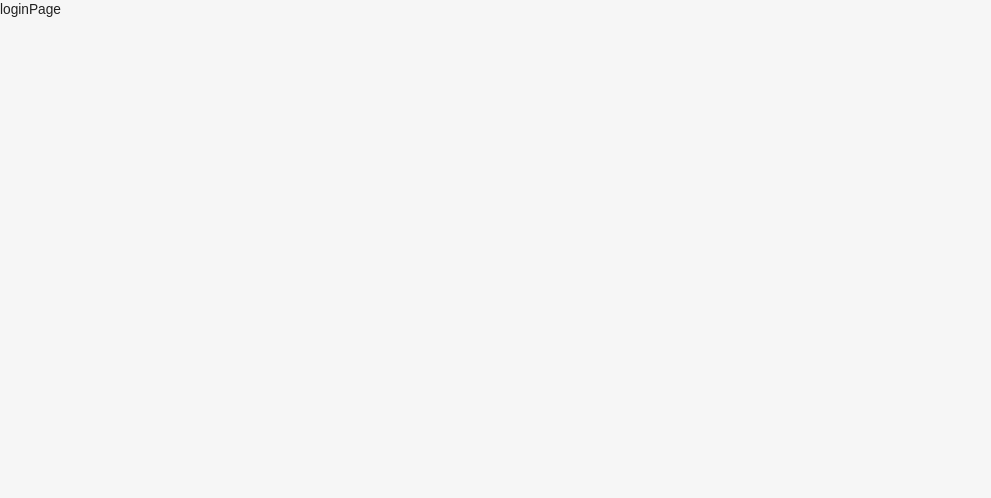
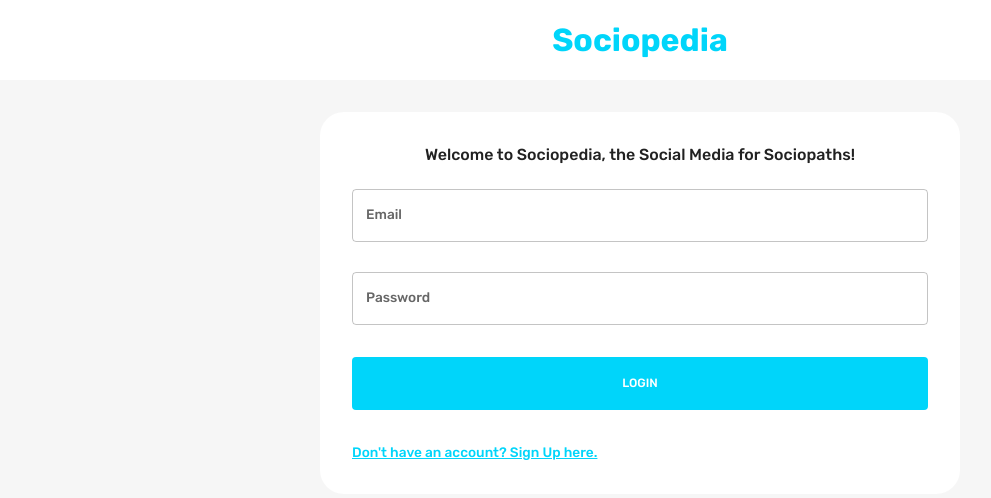
Before and after one commit to Raj-Thombare/Sociopedia, a React (Vite) app in the folder client/: page / in a window 1280 px wide. Shown: the top 498 px of the page, without its empty margins (0-991 px from the left). Built offline with nearby package versions, Linux system fonts and the light colour scheme.

Commit message:
feat:authentication

```diff
--- a/client/src/App.jsx
+++ b/client/src/App.jsx
@@ -1,4 +1,4 @@
-import { Routes, Route } from "react-router-dom";
+import { Routes, Route, Navigate } from "react-router-dom";
 import { HomePage, LoginPage, ProfilePage } from "./scenes";
 import { useMemo } from "react";
 import { useSelector } from "react-redux";
@@ -9,14 +9,21 @@ import { themeSettings } from "./theme";
 function App() {
   const mode = useSelector((state) => state.mode);
   const theme = useMemo(() => createTheme(themeSettings(mode)), [mode]);
+  const isAuth = Boolean(useSelector((state) => state.token));
   return (
     <div>
       <ThemeProvider theme={theme}>
         <CssBaseline />
         <Routes>
           <Route path="/" element={<LoginPage />} />
-          <Route path="/home" element={<HomePage />} />
-          <Route path="/profile/:userId" element={<ProfilePage />} />
+          <Route
+            path="/home"
+            element={isAuth ? <HomePage /> : <Navigate to="/" />}
+          />
+          <Route
+            path="/profile/:userId"
+            element={isAuth ? <ProfilePage /> : <Navigate to="/" />}
+          />
         </Routes>
       </ThemeProvider>
     </div>
--- /dev/null
+++ b/client/src/scenes/loginPage/Form.jsx
@@ -0,0 +1,275 @@
+import { useState } from "react";
+import {
+  Box,
+  Button,
+  TextField,
+  useMediaQuery,
+  Typography,
+  useTheme,
+} from "@mui/material";
+import EditOutlinedIcon from "@mui/icons-material/EditOutlined";
+import { Formik } from "formik";
+import * as yup from "yup";
+import { useNavigate } from "react-router-dom";
+import { useDispatch } from "react-redux";
+import { setLogin } from "../../state";
+import Dropzone from "react-dropzone";
+import FlexBetween from "../../components/FlexBetween";
+
+const registerSchema = yup.object().shape({
+  firstName: yup.string().required("required"),
+  lastName: yup.string().required("required"),
+  email: yup.string().email("Invalid email").required("required"),
+  password: yup.string().required("required"),
+  location: yup.string().required("required"),
+  occupation: yup.string().required("required"),
+  picture: yup.string().required("required"),
+});
+
+const loginSchema = yup.object().shape({
+  email: yup.string().email("Invalid email").required("required"),
+  password: yup.string().required("required"),
+});
+
+const initialValuesRegister = {
+  firstName: "",
+  lastName: "",
+  email: "",
+  password: "",
+  location: "",
+  occupation: "",
+  picture: "",
+};
+
+const initialValuesLogin = {
+  email: "",
+  password: "",
+};
+
+const Form = () => {
+  const [pageType, setPageType] = useState("login");
+  const { palette } = useTheme();
+  const dispatch = useDispatch();
+  const navigate = useNavigate();
+  const isNonMobile = useMediaQuery("(min-width:600px)");
+  const isLogin = pageType === "login";
+  const isRegister = pageType === "register";
+
+  const register = async (values, onSubmitProps) => {
+    const formData = new FormData();
+    for (let value in values) {
+      formData.append(value, values[value]);
+    }
+
+    formData.append("picturePath", values.picture.name);
+
+    const savedUserResponse = await fetch("http://localhost:3000/auth/signup", {
+      method: "POST",
+      body: formData,
+    });
+
+    const savedUser = await savedUserResponse.json();
+
+    onSubmitProps.resetForm();
+
+    if (savedUser) {
+      setPageType("login");
+    }
+  };
+
+  const login = async (values, onSubmitProps) => {
+    const loggedInResponse = await fetch("http://localhost:3000/auth/login", {
+      method: "POST",
+      headers: { "Content-Type": "application/json" },
+      body: JSON.stringify(values),
+    });
+
+    const loggedIn = await loggedInResponse.json();
+    onSubmitProps.resetForm();
+    if (loggedIn) {
+      dispatch(
+        setLogin({
+          user: loggedIn.user,
+          token: loggedIn.token,
+        })
+      );
+    }
+    navigate("/home");
+  };
+
+  const handleFormSubmit = async (values, onSubmitProps) => {
+    if (isLogin) await login(values, onSubmitProps);
+    if (isRegister) await register(values, onSubmitProps);
+  };
+
+  return (
+    <Formik
+      onSubmit={handleFormSubmit}
+      initialValues={isLogin ? initialValuesLogin : initialValuesRegister}
+      validationSchema={isLogin ? loginSchema : registerSchema}
+    >
+      {({
+        values,
+        errors,
+        touched,
+        handleBlur,
+        handleChange,
+        handleSubmit,
+        setFieldValue,
+        resetForm,
+      }) => (
+        <form onSubmit={handleSubmit}>
+          <Box
+            display="grid"
+            gap="30px"
+            gridTemplateColumns="repeat(4, minmax(0, 1fr))"
+            sx={{
+              "& > div": { gridColumn: isNonMobile ? undefined : "span 4" },
+            }}
+          >
+            {isRegister && (
+              <>
+                <TextField
+                  label="First Name"
+                  onBlur={handleBlur}
+                  onChange={handleChange}
+                  value={values.firstName}
+                  name="firstName"
+                  error={
+                    Boolean(touched.firstName) && Boolean(errors.firstName)
+                  }
+                  helperText={touched.firstName && errors.firstName}
+                  sx={{ gridColumn: "span 2" }}
+                />
+                <TextField
+                  label="Last Name"
+                  onBlur={handleBlur}
+                  onChange={handleChange}
+                  value={values.lastName}
+                  name="lastName"
+                  error={Boolean(touched.lastName) && Boolean(errors.lastName)}
+                  helperText={touched.lastName && errors.lastName}
+                  sx={{ gridColumn: "span 2" }}
+                />
+                <TextField
+                  label="Location"
+                  onBlur={handleBlur}
+                  onChange={handleChange}
+                  value={values.location}
+                  name="location"
+                  error={Boolean(touched.location) && Boolean(errors.location)}
+                  helperText={touched.location && errors.location}
+                  sx={{ gridColumn: "span 4" }}
+                />
+                <TextField
+                  label="Occupation"
+                  onBlur={handleBlur}
+                  onChange={handleChange}
+                  value={values.occupation}
+                  name="occupation"
+                  error={
+                    Boolean(touched.occupation) && Boolean(errors.occupation)
+                  }
+                  helperText={touched.occupation && errors.occupation}
+                  sx={{ gridColumn: "span 4" }}
+                />
+                <Box
+                  gridColumn="span 4"
+                  border={`1px solid ${palette.neutral.medium}`}
+                  borderRadius="5px"
+                  p="1rem"
+                >
+                  <Dropzone
+                    acceptedFiles=".jpg,.jpeg,.png"
+                    multiple={false}
+                    onDrop={(acceptedFiles) =>
+                      setFieldValue("picture", acceptedFiles[0])
+                    }
+                  >
+                    {({ getRootProps, getInputProps }) => (
+                      <Box
+                        {...getRootProps()}
+                        border={`2px dashed ${palette.primary.main}`}
+                        p="1rem"
+                        sx={{ "&:hover": { cursor: "pointer" } }}
+                      >
+                        <input {...getInputProps()} />
+                        {!values.picture ? (
+                          <p>Add Picture Here</p>
+                        ) : (
+                          <FlexBetween>
+                            <Typography>{values.picture.name}</Typography>
+                            <EditOutlinedIcon />
+                          </FlexBetween>
+                        )}
+                      </Box>
+                    )}
+                  </Dropzone>
+                </Box>
+              </>
+            )}
+
+            <TextField
+              label="Email"
+              onBlur={handleBlur}
+              onChange={handleChange}
+              value={values.email}
+              name="email"
+              error={Boolean(touched.email) && Boolean(errors.email)}
+              helperText={touched.email && errors.email}
+              sx={{ gridColumn: "span 4" }}
+            />
+            <TextField
+              label="Password"
+              type="password"
+              onBlur={handleBlur}
+              onChange={handleChange}
+              value={values.password}
+              name="password"
+              error={Boolean(touched.password) && Boolean(errors.password)}
+              helperText={touched.password && errors.password}
+              sx={{ gridColumn: "span 4" }}
+            />
+          </Box>
+
+          {/* BUTTONS */}
+          <Box>
+            <Button
+              fullWidth
+              type="submit"
+              sx={{
+                m: "2rem 0",
+                p: "1rem",
+                backgroundColor: palette.primary.main,
+                color: palette.background.alt,
+                "&:hover": { color: palette.primary.main },
+              }}
+            >
+              {isLogin ? "LOGIN" : "REGISTER"}
+            </Button>
+            <Typography
+              onClick={() => {
+                setPageType(isLogin ? "register" : "login");
+                resetForm();
+              }}
+              sx={{
+                textDecoration: "underline",
+                color: palette.primary.main,
+                "&:hover": {
+                  cursor: "pointer",
+                  color: palette.primary.light,
+                },
+              }}
+            >
+              {isLogin
+                ? "Don't have an account? Sign Up here."
+                : "Already have an account? Login here."}
+            </Typography>
+          </Box>
+        </form>
+      )}
+    </Formik>
+  );
+};
+
+export default Form;
--- a/client/src/scenes/loginPage/index.jsx
+++ b/client/src/scenes/loginPage/index.jsx
@@ -1,5 +1,48 @@
+import { Box, Typography, useTheme, useMediaQuery } from "@mui/material";
+import Form from "./Form";
+
 const LoginPage = () => {
-  return <div>loginPage</div>;
+  const theme = useTheme();
+  const isNonMobileScreens = useMediaQuery("(min-width: 1000px)");
+
+  return (
+    <Box>
+      <Box
+        width="100%"
+        backgroundColor={theme.palette.background.alt}
+        p="1rem 6%"
+        textAlign="center"
+      >
+        <Typography
+          fontWeight="bold"
+          fontSize="clamp(1rem, 2rem, 2.25rem)"
+          color="primary"
+        >
+          Sociopedia
+        </Typography>
+      </Box>
+
+      <Box
+        width={isNonMobileScreens ? "50%" : "93%"}
+        p="2rem"
+        m="2rem auto"
+        borderRadius="1.5rem"
+        backgroundColor={theme.palette.background.alt}
+      >
+        <Typography
+          fontWeight="500"
+          variant="h5"
+          sx={{
+            mb: "1.5rem",
+          }}
+          textAlign="center"
+        >
+          Welcome to Sociopedia, the Social Media for Sociopaths!
+        </Typography>
+        <Form />
+      </Box>
+    </Box>
+  );
 };
 
 export default LoginPage;
--- a/client/src/scenes/navbar/index.jsx
+++ b/client/src/scenes/navbar/index.jsx
@@ -39,7 +39,7 @@ const Navbar = () => {
   const background = theme.palette.background.default;
   const alt = theme.palette.background.alt;
 
-  const fullName = user ? `${user.firstName} ${user.lastName}` : "Raj Thombare";
+  const fullName = `${user.firstName} ${user.lastName}`;
 
   return (
     <FlexBetween padding="1rem 6%" backgroundColor={alt}>
```
Also changed, not shown: 2 other files (tests, documents, lock files or other folders).
